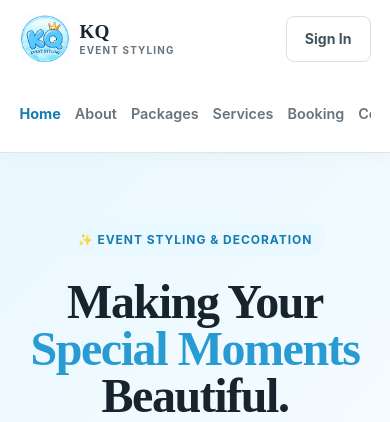
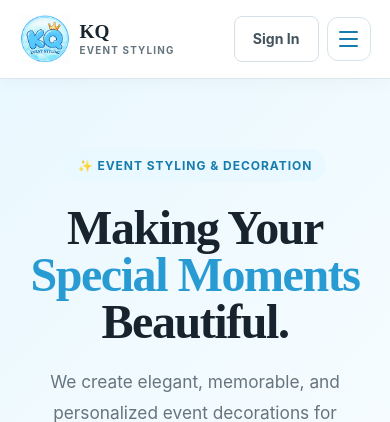
Before and after one commit to Nas0509/KQ-EventStyling, a PHP site: page / in a window 390 px wide. Shown: the top 422 px of the page. Run offline with PHP 8.4, Linux system fonts and the light colour scheme; some libraries are stand-ins or nearby versions.

Commit message:
Add mobile menu to customer navigation

```diff
--- a/css/kqstyling.css
+++ b/css/kqstyling.css
@@ -3173,3 +3173,79 @@ body.logout-modal-open {
 .customer-reschedule-clock .clock-footer > span { margin-right: auto; color: #607987; font-size: .8rem; }
 .customer-reschedule-slots .time-slot-option.is-pending:disabled { border-color: #d5e4e9; background: #f4f8fa; color: #657b85; opacity: 1; }
 .customer-reschedule-slots .time-slot-option.is-pending:disabled strong, .customer-reschedule-slots .time-slot-option.is-pending:disabled small { color: #657b85; }
+
+/* Customer mobile navigation */
+.mobile-nav-toggle {
+    display: none;
+    width: 44px;
+    height: 44px;
+    padding: 0;
+    flex: 0 0 44px;
+    flex-direction: column;
+    align-items: center;
+    justify-content: center;
+    gap: 5px;
+    border: 1px solid #d6e4eb;
+    border-radius: 11px;
+    background: #fff;
+    color: var(--sky-dark);
+    cursor: pointer;
+}
+.mobile-nav-toggle span {
+    width: 19px;
+    height: 2px;
+    border-radius: 2px;
+    background: currentColor;
+    transition: transform .18s ease, opacity .18s ease;
+}
+.mobile-nav-toggle:focus-visible {
+    outline: 3px solid rgba(41, 155, 211, .28);
+    outline-offset: 2px;
+}
+
+@media (max-width: 800px) {
+    .header-content {
+        position: relative;
+        flex-wrap: nowrap;
+        gap: 10px;
+        padding: 10px 0;
+    }
+    .header-actions {
+        margin-left: auto;
+        flex: 0 0 auto;
+        gap: 8px;
+    }
+    .mobile-nav-toggle { display: flex; }
+    .mobile-nav-toggle[aria-expanded="true"] span:first-child { transform: translateY(7px) rotate(45deg); }
+    .mobile-nav-toggle[aria-expanded="true"] span:nth-child(2) { opacity: 0; }
+    .mobile-nav-toggle[aria-expanded="true"] span:last-child { transform: translateY(-7px) rotate(-45deg); }
+    .nav-links {
+        position: absolute;
+        z-index: 1050;
+        top: calc(100% + 8px);
+        right: 0;
+        left: 0;
+        display: none;
+        width: auto;
+        max-height: min(70vh, 420px);
+        padding: 8px;
+        flex-direction: column;
+        align-items: stretch;
+        justify-content: flex-start;
+        gap: 3px;
+        overflow-y: auto;
+        border: 1px solid #d9e7ed;
+        border-radius: 14px;
+        background: #fff;
+        box-shadow: 0 14px 34px rgba(22, 51, 68, .16);
+    }
+    .nav-links.is-open { display: flex; }
+    .nav-links a {
+        display: block;
+        padding: 12px 14px;
+        border-radius: 9px;
+        white-space: normal;
+    }
+    .nav-links a::after { display: none; }
+    .nav-links a.active { background: #eaf6fb; }
+}
--- a/index.html
+++ b/index.html
@@ -14,7 +14,7 @@
           content="KQ Event Styling provides elegant and personalized event styling and decoration services in Caloocan">
 
     <link rel="stylesheet"
-          href="css/kqstyling.css?v=20261020-reschedule-done-date-color">
+          href="css/kqstyling.css?v=20261022-customer-mobile-menu">
 
     <style>
 
@@ -59,6 +59,7 @@
 
 
             <nav class="nav-links"
+                 id="customerNavigation"
                  aria-label="Main Navigation">
 
                 <a href="#home">
@@ -113,6 +114,10 @@
                         </button>
                     </div>
                 </div>
+
+                <button type="button" class="mobile-nav-toggle" id="customerNavToggle" aria-label="Open menu" aria-expanded="false" aria-controls="customerNavigation">
+                    <span aria-hidden="true"></span><span aria-hidden="true"></span><span aria-hidden="true"></span>
+                </button>
 
             </div>
 
@@ -1258,7 +1263,7 @@
     <script src="user-booking.js?v=20261020-booking-date-selected-color"></script>
             <script src="user-auth.js?v=20261022-local-auth-session"></script>
     <script src="user-notifications.js?v=20261021-ocular-status-notifications"></script>
-    <script src="site-navigation.js?v=20261020-active-nav"></script>
+    <script src="site-navigation.js?v=20261022-customer-mobile-menu"></script>
     <script src="package-gallery.js?v=20261019-mobile-in-view"></script>
     <script src="kq-ai-chat.js?v=20261022-kq-ai-updated-guidance"></script>
 
--- a/site-navigation.js
+++ b/site-navigation.js
@@ -2,6 +2,7 @@
     const navigation = document.querySelector(".nav-links");
     if (!navigation) return;
 
+    const menuToggle = document.getElementById("customerNavToggle");
     const links = Array.from(navigation.querySelectorAll('a[href^="#"]'));
     const sections = links
         .map(link => document.getElementById(link.hash.slice(1)))
@@ -13,6 +14,40 @@
             link.classList.toggle("active", active);
             if (active) link.setAttribute("aria-current", "location");
             else link.removeAttribute("aria-current");
+        });
+    }
+
+    function setMenuOpen(open) {
+        if (!menuToggle) return;
+        navigation.classList.toggle("is-open", open);
+        menuToggle.setAttribute("aria-expanded", String(open));
+        menuToggle.setAttribute("aria-label", open ? "Close menu" : "Open menu");
+    }
+
+    if (menuToggle) {
+        menuToggle.addEventListener("click", () => {
+            setMenuOpen(menuToggle.getAttribute("aria-expanded") !== "true");
+        });
+
+        navigation.addEventListener("click", event => {
+            if (event.target.closest('a[href^="#"]')) setMenuOpen(false);
+        });
+
+        document.addEventListener("click", event => {
+            if (!navigation.contains(event.target) && !menuToggle.contains(event.target)) {
+                setMenuOpen(false);
+            }
+        });
+
+        document.addEventListener("keydown", event => {
+            if (event.key === "Escape" && menuToggle.getAttribute("aria-expanded") === "true") {
+                setMenuOpen(false);
+                menuToggle.focus();
+            }
+        });
+
+        window.addEventListener("resize", () => {
+            if (window.innerWidth > 800) setMenuOpen(false);
         });
     }
 
```
